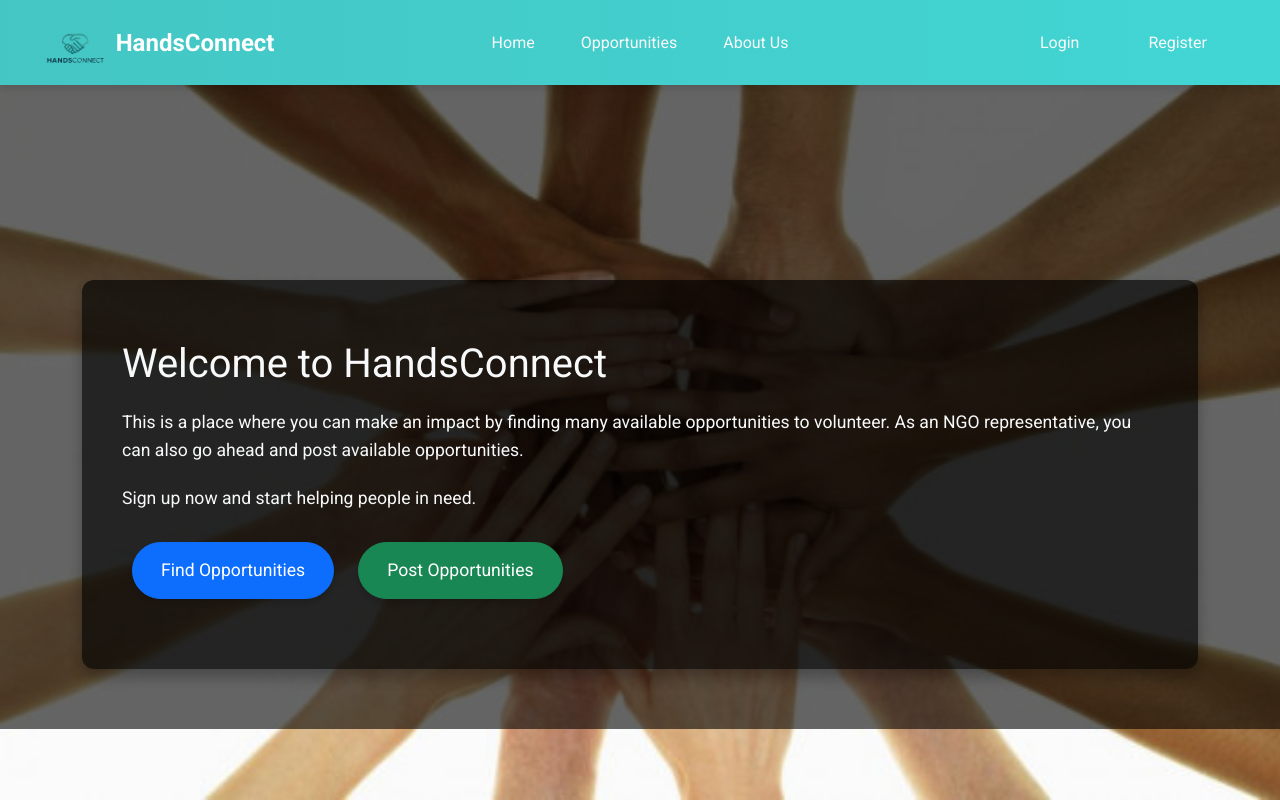
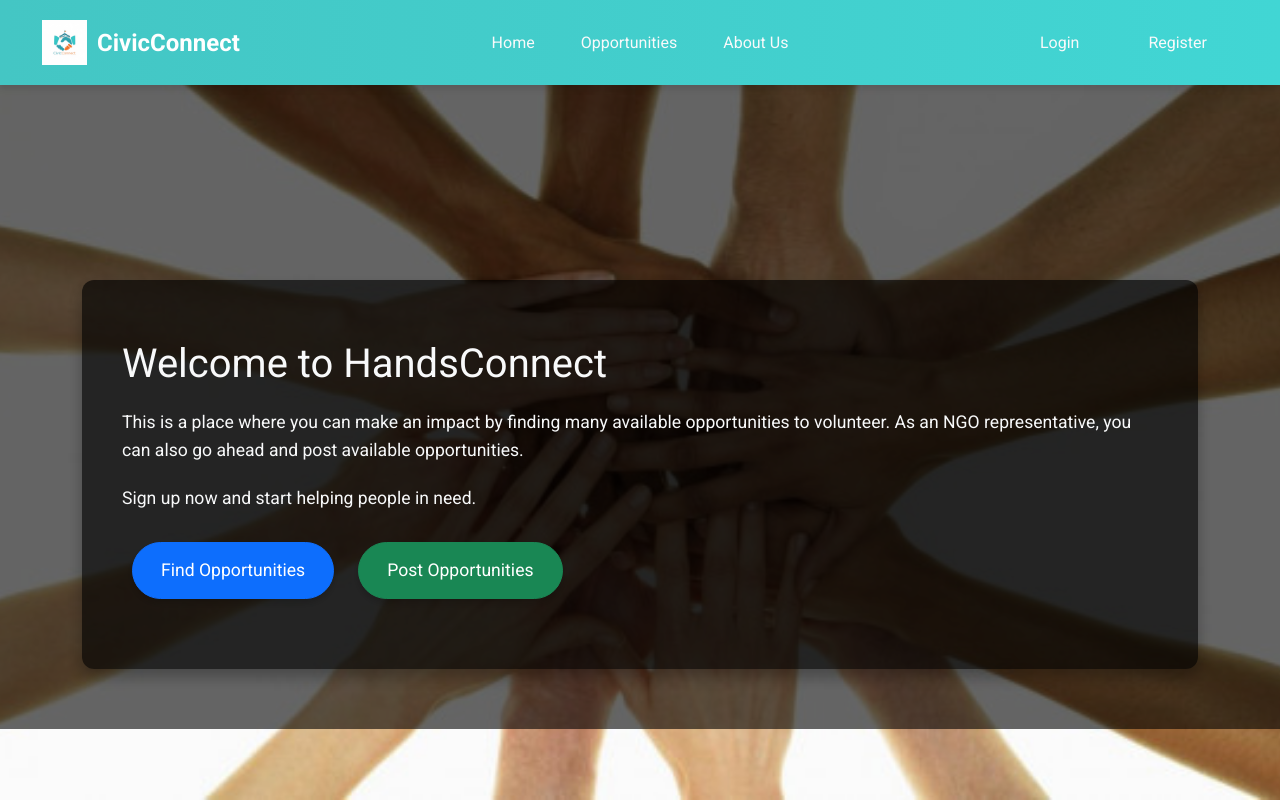
Before and after one commit to mmk119/CivicConnect, a website: page frontend/landingpage.html in a window 1280 px wide. Drawn offline with nearby package versions, Linux system fonts and the light colour scheme.

Commit message:
Update landing page logo and title to CivicConnect

```diff
--- a/frontend/landingpage.html
+++ b/frontend/landingpage.html
@@ -163,8 +163,8 @@
   <nav class="navbar navbar-expand-lg navbar-dark fixed-top">
     <div class="container-fluid">
       <a class="navbar-brand" href="#">
-        <img src="logo-HandsConnect.png" alt="Logo">
-        HandsConnect
+        <img src="logo-HandsConnect.jfif" alt="Logo">
+        CivicConnect
       </a>
 
       <div class="center-nav">
```
Also changed, not shown: frontend/logo-HandsConnect.jfif (added), frontend/logo-HandsConnect.png (deleted), frontend/logo.jfif (added), frontend/logo.jpeg (deleted).
